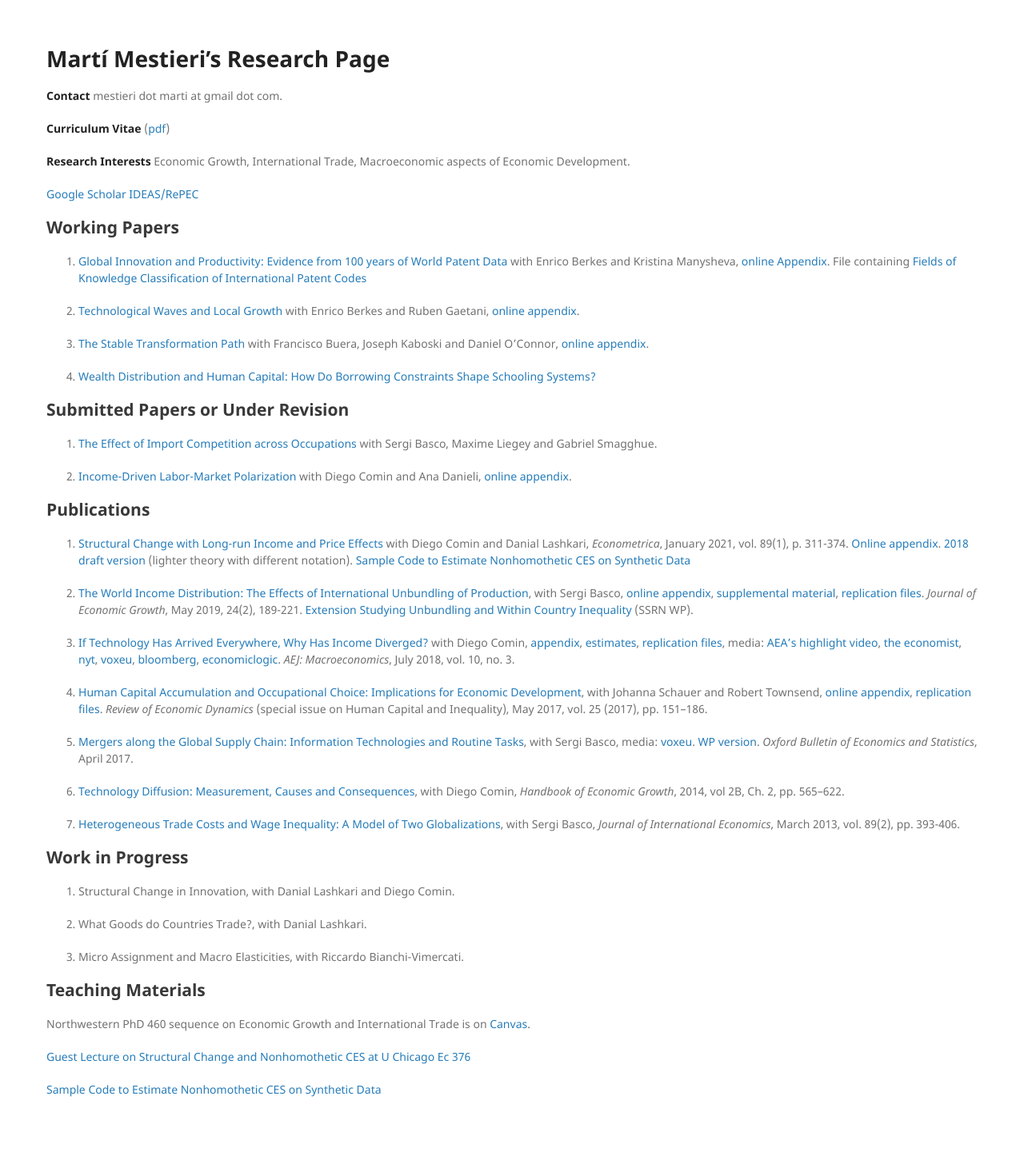
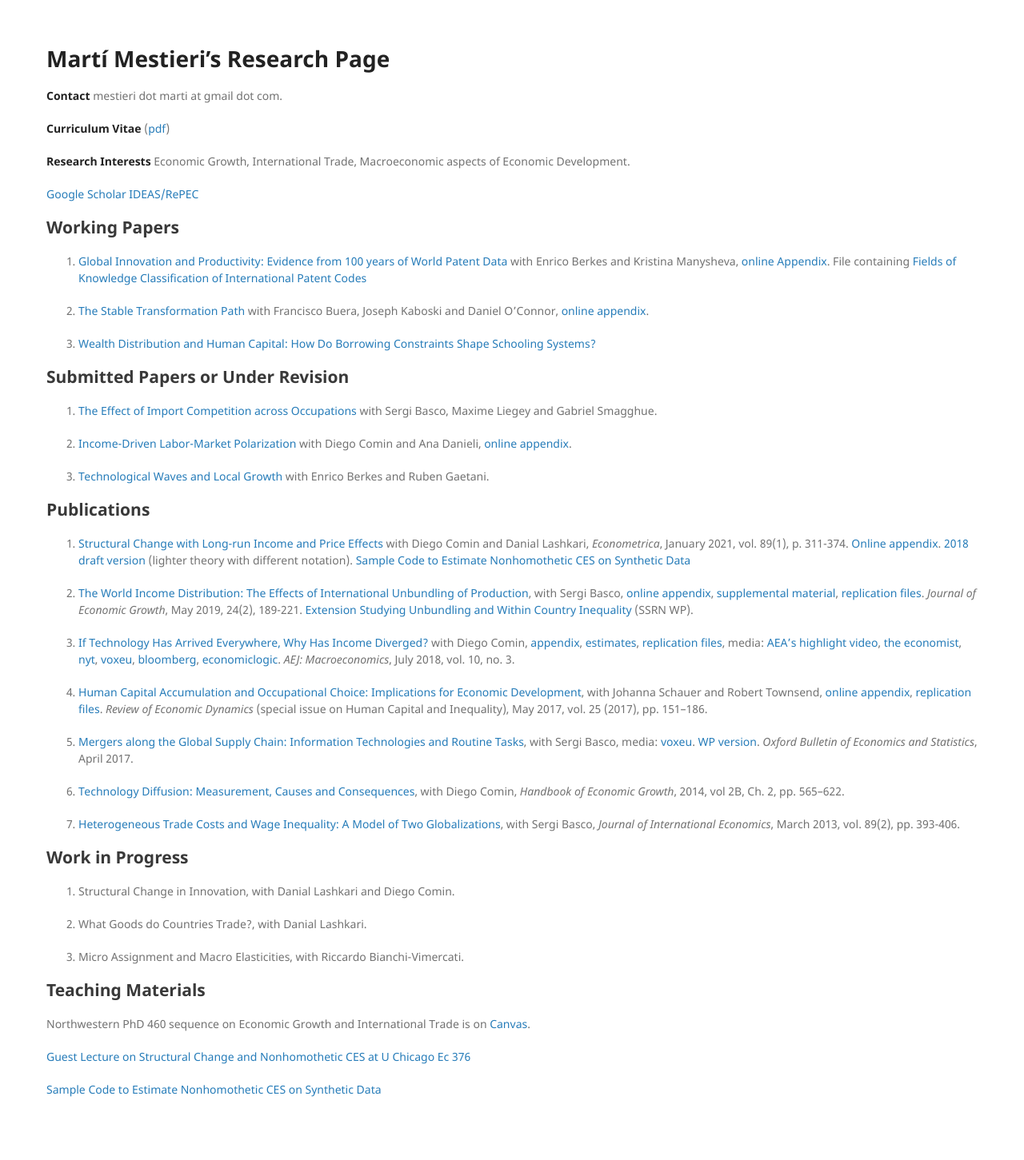
Before and after one commit to mestieri/mestieri.github.io, a Jekyll site: the page built from index.md, in a window 1280 px wide. Shown: the whole page at 80% size. Built offline with Jekyll 4.4.1, drawn with Linux system fonts in a browser that asks for light colours; part of the change alters nothing that is shown.

Commit message:
Update index.md

```diff
--- a/index.md
+++ b/index.md
@@ -22,13 +22,11 @@ UPF Associate Professor and CREi Associate Researcher.
 
 1. [Global Innovation and Productivity: Evidence from 100 years of World Patent Data](https://www.dropbox.com/s/h49z8tmqrtbzchr/bmm_website.pdf?dl=0) with Enrico Berkes and Kristina Manysheva, [online Appendix](https://www.dropbox.com/s/p0857cfab9i9jjs/bmm_oa_website.pdf?dl=0). File containing [Fields of Knowledge Classification of International Patent Codes](https://www.dropbox.com/s/sne8ac9t22pwcy3/Fields_of_knowledge.csv?dl=0)
 
-2. [Technological Waves and Local Growth](https://www.dropbox.com/s/wgueo4os78rot2j/bgm_dec22.pdf?dl=0) with Enrico Berkes and Ruben Gaetani, [online appendix](https://www.dropbox.com/s/flgx6ydz3dszn70/bgm_oa_dec22.pdf?dl=0).
-
-3. [The Stable Transformation Path](https://www.dropbox.com/s/qr244nsqarcmz4h/bkmo.pdf?dl=0)
+2. [The Stable Transformation Path](https://www.dropbox.com/s/qr244nsqarcmz4h/bkmo.pdf?dl=0)
     with Francisco Buera, Joseph Kaboski and Daniel O'Connor,
     [online appendix](https://www.dropbox.com/s/z0ufhkrma81umg2/bkmo_oa.pdf?dl=0).
 
-4. [Wealth Distribution and Human Capital: How Do Borrowing Constraints Shape Schooling Systems?](https://www.dropbox.com/s/w0fc7sthxh0mhtx/mestieri_wealthdistrib_humancapital.pdf?dl=0)
+3. [Wealth Distribution and Human Capital: How Do Borrowing Constraints Shape Schooling Systems?](https://www.dropbox.com/s/w0fc7sthxh0mhtx/mestieri_wealthdistrib_humancapital.pdf?dl=0)
 
 
 ## Submitted Papers or Under Revision
@@ -37,6 +35,8 @@ UPF Associate Professor and CREi Associate Researcher.
 
 2.  [Income-Driven Labor-Market Polarization](https://www.dropbox.com/s/4c3ow4flycqnymd/cdm.pdf?dl=0) with Diego Comin and Ana Danieli,
     [online appendix](https://www.dropbox.com/s/cu2hv6z8u9633rb/cdm_oa.pdf?dl=0).
+
+3. [Technological Waves and Local Growth](https://www.dropbox.com/s/qintoez1t9pvpva/bgm_jan2023.pdf?dl=0) with Enrico Berkes and Ruben Gaetani.
 
 
 ## Publications
```
